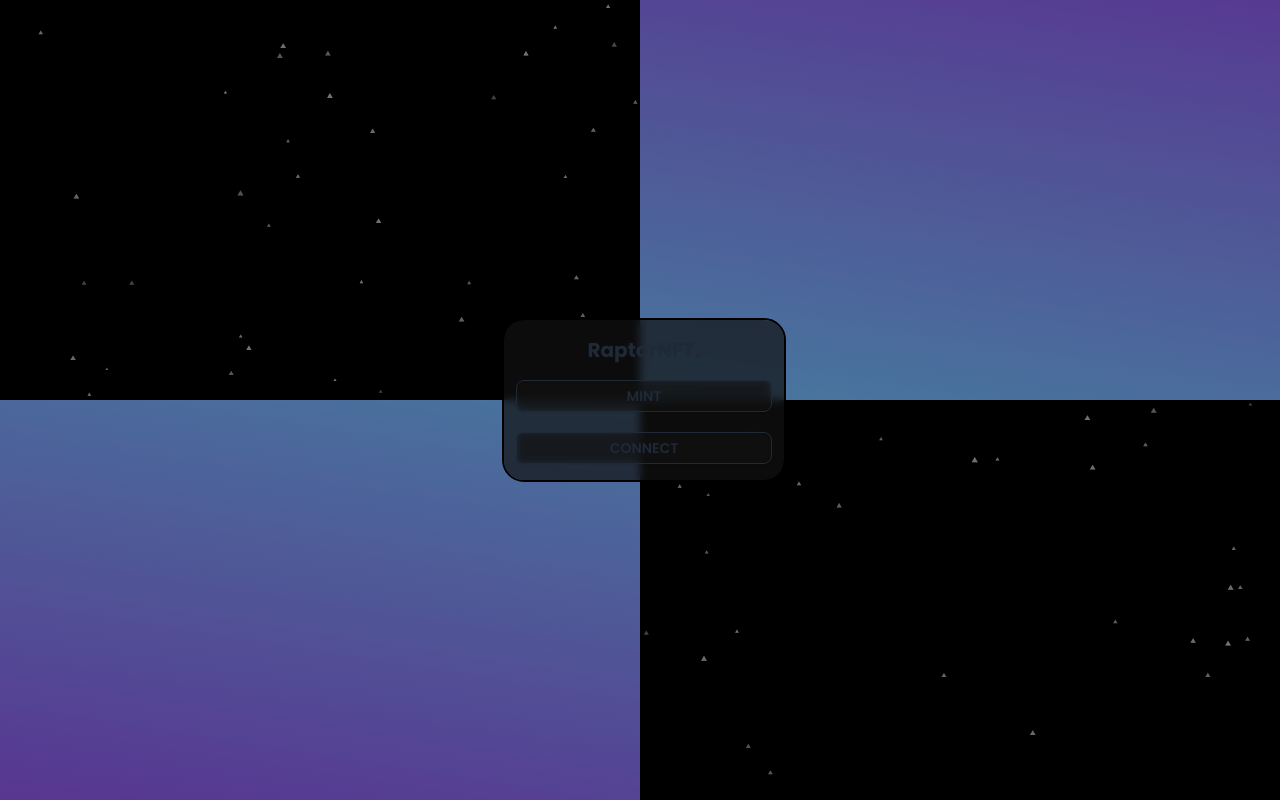
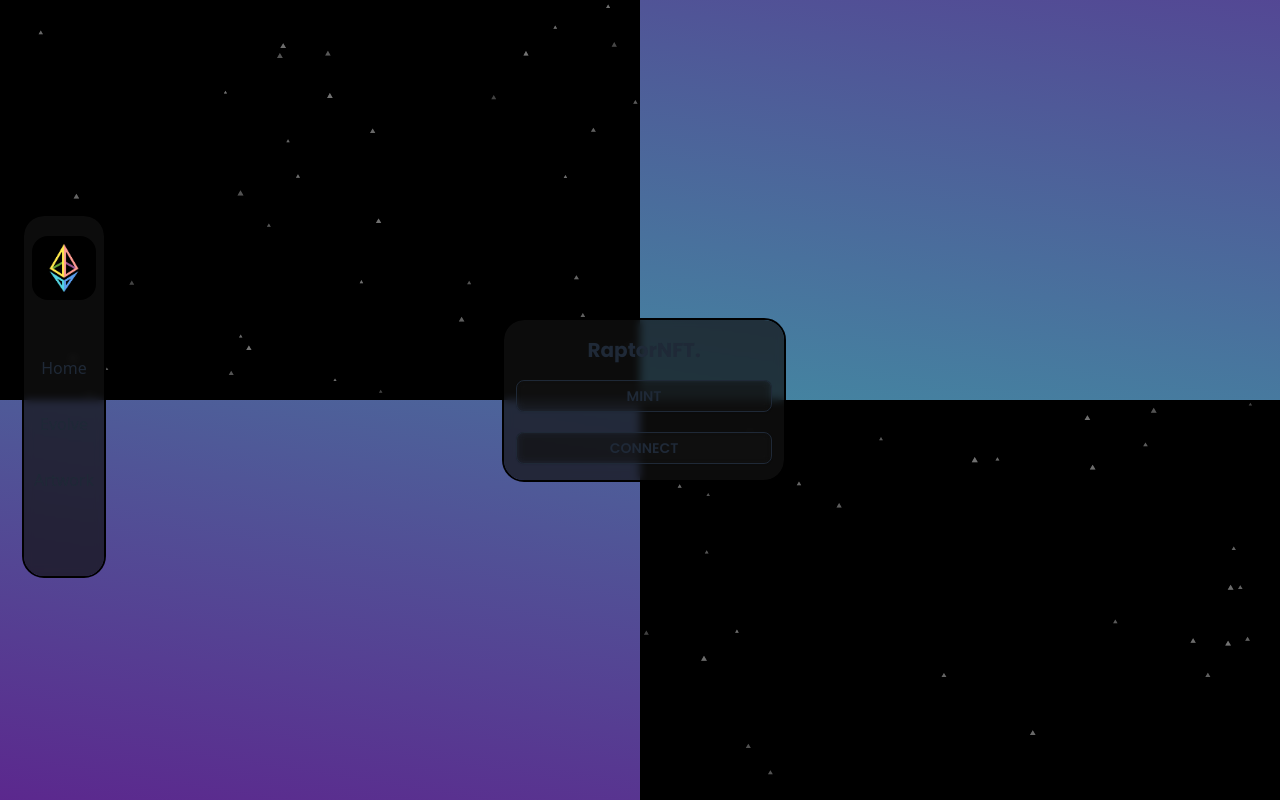
Before and after one commit to pranavcpawar/raptor-nfts, a React (Vite) app: page / in a window 1280 px wide. Built offline with nearby package versions, Linux system fonts and the light colour scheme.

Commit message:
minimal sidebar structure

```diff
--- a/src/App.jsx
+++ b/src/App.jsx
@@ -1,10 +1,13 @@
 import React from "react";
-import { LowerSection, Navbar, Particle, UpperSection } from "./components";
+import { LowerSection, Navbar, Particle, Sidebar, UpperSection } from "./components";
 
 const App = () => {
   return (
-    <div className="min-h-screen flex justify-center items-center">
+    <div className="min-h-screen grid justify-center">
       <Particle />
+      <div className="z-10 absolute p-4 m-2 top-48">
+        <Sidebar />
+      </div>
       <div className="z-10 relative p-4 m-2">
         <Navbar />
       </div>
--- /dev/null
+++ b/src/assets/index.js
@@ -0,0 +1,7 @@
+import logo from "./eth.svg";
+
+
+export {
+  logo,
+
+};
--- /dev/null
+++ b/src/components/Sidebar.jsx
@@ -0,0 +1,21 @@
+import React from "react";
+import { logo } from "../assets";
+
+const Sidebar = () => {
+  return (
+    <div className="bg-[#121212] bg-opacity-70 backdrop-blur-sm outline outline-2 outline-offset-0 outline-black rounded-[20px] w-[80px] flex flex-col h-[360px] p-2">
+      <div className="flex flex-col items-center justify-center gap-14 p-2 m-1">
+        <div className="w-[64px] h-[64px] flex items-center justify-center bg-black p-2 rounded-box cursor-pointer border-gray-600">
+          <img className="w-full h-full" src={logo} alt="logo"/>
+        </div>
+        <div className="flex flex-col items-center justify-center gap-8">
+        <h3>Home</h3>
+        <h3>Evolve</h3>
+        <h3>Artwork</h3>
+        </div>
+      </div>
+    </div>
+  );
+};
+
+export default Sidebar;
--- a/src/components/index.js
+++ b/src/components/index.js
@@ -2,3 +2,4 @@ export { default as Navbar } from "./Navbar";
 export { default as Particle } from "./Particle";
 export { default as UpperSection } from "./UpperSection";
 export { default as LowerSection } from "./LowerSection";
+export { default as Sidebar } from "./Sidebar";
```
Also changed, not shown: src/assets/eth.svg (added).
